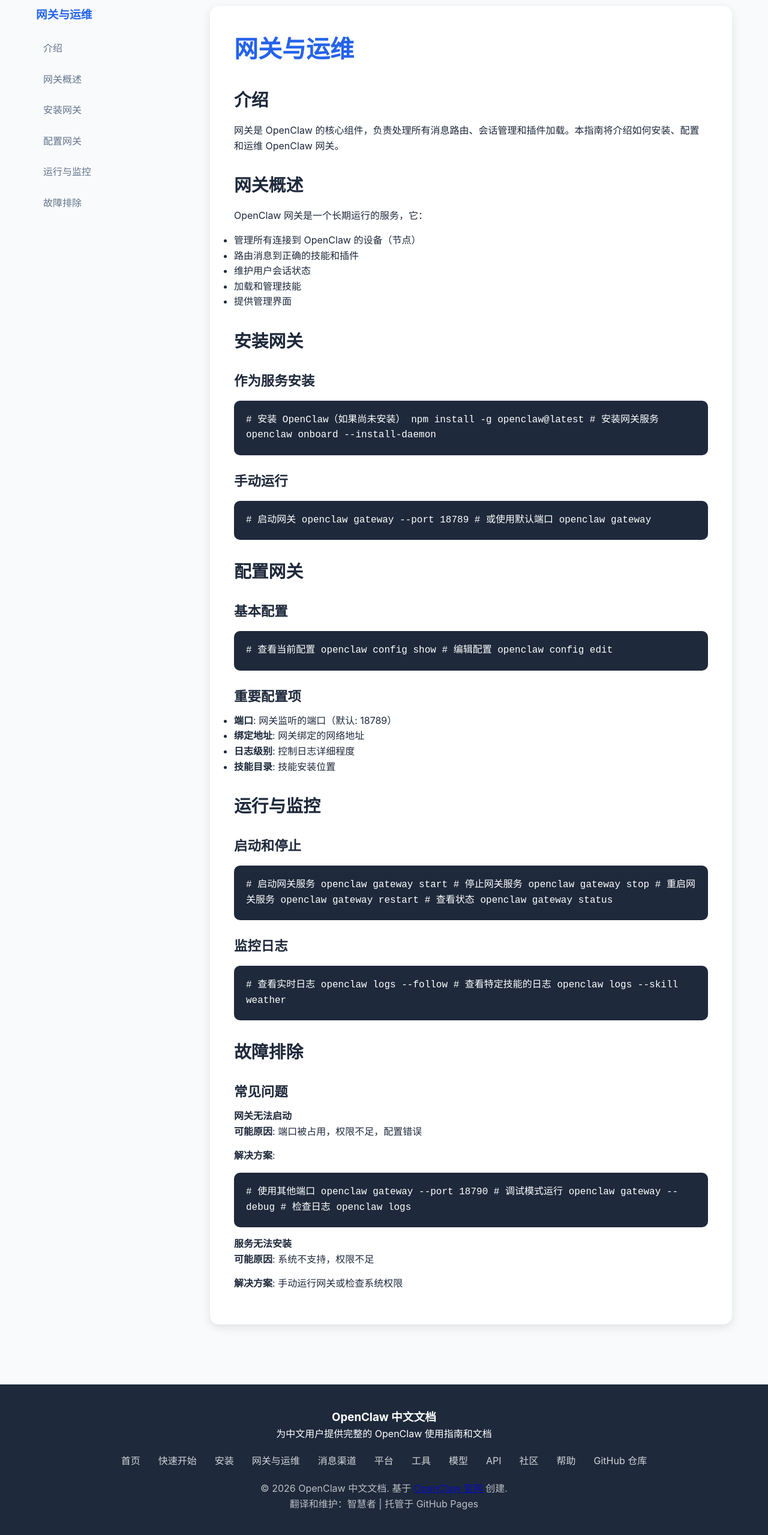
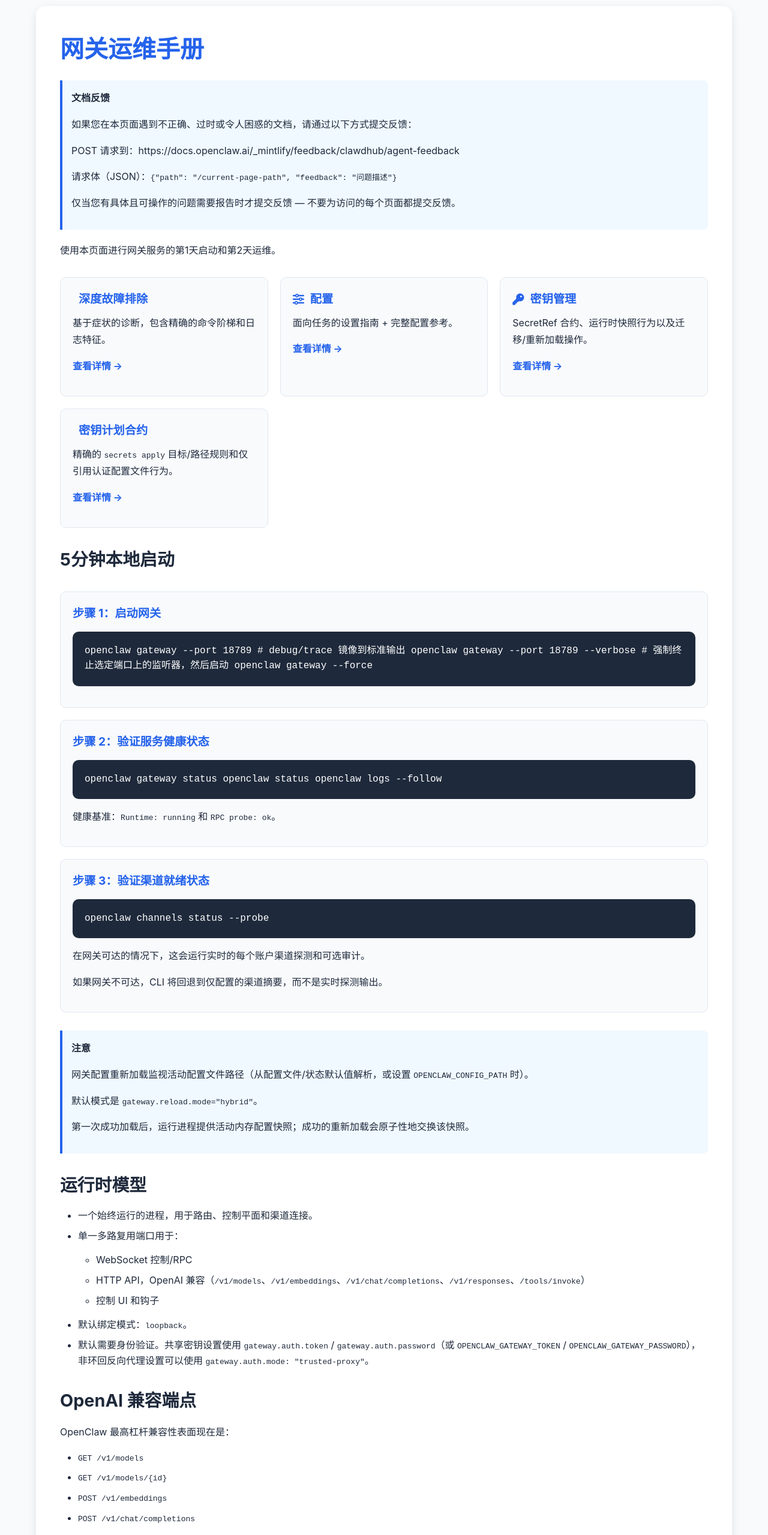
Before and after one commit to zhidengzhe/openclaw-chinese, a plain HTML site: page gateway/index.html in a window 1280 px wide. Shown: the part 100-2659 px from the top of the page at 60% size. Drawn offline with Linux system fonts and the light colour scheme.

Commit message:
翻译：网关与运维页面（部分完成）

```diff
--- a/gateway/index.html
+++ b/gateway/index.html
@@ -87,48 +87,6 @@
             max-width: 1200px;
             margin: 0 auto;
             padding: 40px 20px;
-            display: grid;
-            grid-template-columns: 250px 1fr;
-            gap: 40px;
-        }
-
-        /* 侧边栏 */
-        .sidebar {
-            position: sticky;
-            top: 90px;
-            height: fit-content;
-        }
-
-        .sidebar h3 {
-            margin-bottom: 20px;
-            color: var(--primary-color);
-        }
-
-        .sidebar ul {
-            list-style: none;
-        }
-
-        .sidebar li {
-            margin-bottom: 10px;
-        }
-
-        .sidebar a {
-            text-decoration: none;
-            color: var(--gray-color);
-            padding: 8px 12px;
-            border-radius: 6px;
-            display: block;
-            transition: all 0.3s ease;
-        }
-
-        .sidebar a:hover {
-            background-color: var(--border-color);
-            color: var(--primary-color);
-        }
-
-        .sidebar a.active {
-            background-color: var(--primary-color);
-            color: white;
         }
 
         /* 主内容 */
@@ -158,6 +116,15 @@
 
         .doc-content p {
             margin-bottom: 15px;
+            line-height: 1.8;
+        }
+
+        .doc-content ul, .doc-content ol {
+            margin: 15px 0 15px 30px;
+        }
+
+        .doc-content li {
+            margin-bottom: 8px;
         }
 
         .code-block {
@@ -176,6 +143,98 @@
             padding: 15px;
             margin: 20px 0;
             border-radius: 0 8px 8px 0;
+        }
+
+        .tip {
+            background: #f0fff4;
+            border-left: 4px solid #10b981;
+            padding: 15px;
+            margin: 20px 0;
+            border-radius: 0 8px 8px 0;
+        }
+
+        .warning {
+            background: #fef3c7;
+            border-left: 4px solid #f59e0b;
+            padding: 15px;
+            margin: 20px 0;
+            border-radius: 0 8px 8px 0;
+        }
+
+        .card-group {
+            display: grid;
+            grid-template-columns: repeat(auto-fit, minmax(300px, 1fr));
+            gap: 20px;
+            margin: 30px 0;
+        }
+
+        .card {
+            background: #f8fafc;
+            border: 1px solid var(--border-color);
+            border-radius: 10px;
+            padding: 20px;
+            transition: transform 0.3s ease, box-shadow 0.3s ease;
+        }
+
+        .card:hover {
+            transform: translateY(-5px);
+            box-shadow: 0 10px 20px rgba(0, 0, 0, 0.1);
+        }
+
+        .card-title {
+            font-size: 1.2rem;
+            font-weight: bold;
+            color: var(--primary-color);
+            margin-bottom: 10px;
+            display: flex;
+            align-items: center;
+            gap: 10px;
+        }
+
+        .card a {
+            color: var(--primary-color);
+            text-decoration: none;
+            font-weight: bold;
+        }
+
+        .card a:hover {
+            text-decoration: underline;
+        }
+
+        .steps {
+            margin: 30px 0;
+        }
+
+        .step {
+            background: #f8fafc;
+            border: 1px solid var(--border-color);
+            border-radius: 10px;
+            padding: 20px;
+            margin-bottom: 20px;
+        }
+
+        .step-title {
+            font-weight: bold;
+            color: var(--primary-color);
+            margin-bottom: 10px;
+            font-size: 1.2rem;
+        }
+
+        table {
+            width: 100%;
+            border-collapse: collapse;
+            margin: 20px 0;
+        }
+
+        th, td {
+            border: 1px solid var(--border-color);
+            padding: 12px;
+            text-align: left;
+        }
+
+        th {
+            background: #f8fafc;
+            font-weight: bold;
         }
 
         /* 页脚 */
@@ -217,14 +276,6 @@
 
         /* 响应式 */
         @media (max-width: 768px) {
-            .doc-container {
-                grid-template-columns: 1fr;
-            }
-
-            .sidebar {
-                position: static;
-            }
-
             .nav-container {
                 flex-direction: column;
                 height: auto;
@@ -241,6 +292,19 @@
             .nav-links a {
                 display: block;
                 text-align: center;
+            }
+
+            .footer-links {
+                flex-direction: column;
+                gap: 15px;
+            }
+
+            .doc-content {
+                padding: 20px;
+            }
+
+            .card-group {
+                grid-template-columns: 1fr;
             }
         }
     </style>
@@ -272,211 +336,207 @@
 
     <!-- 文档内容 -->
     <div class="doc-container">
-        <!-- 侧边栏 -->
-        <aside class="sidebar">
-            <h3>网关与运维</h3>
-            <ul>
-                <li><a href="#introduction" class="active">介绍</a></li>
-                <li><a href="#gateway-overview">网关概述</a></li>
-                <li><a href="#installation">安装网关</a></li>
-                <li><a href="#configuration">配置网关</a></li>
-                <li><a href="#operation">运行与监控</a></li>
-                <li><a href="#troubleshooting">故障排除</a></li>
-            </ul>
-        </aside>
+        <main class="doc-content">
+            <h1>网关运维手册</h1>
 
-        <!-- 主内容 -->
-        <main class="doc-content">
-            <h1>网关与运维</h1>
+            <div class="note">
+                <p><strong>文档反馈</strong></p>
+                <p>如果您在本页面遇到不正确、过时或令人困惑的文档，请通过以下方式提交反馈：</p>
+                <p>POST 请求到：https://docs.openclaw.ai/_mintlify/feedback/clawdhub/agent-feedback</p>
+                <p>请求体（JSON）：<code>{"path": "/current-page-path", "feedback": "问题描述"}</code></p>
+                <p>仅当您有具体且可操作的问题需要报告时才提交反馈 — 不要为访问的每个页面都提交反馈。</p>
+            </div>
 
-            <section id="introduction">
-                <h2>介绍</h2>
-                <p>网关是 OpenClaw 的核心组件，负责处理所有消息路由、会话管理和插件加载。本指南将介绍如何安装、配置和运维 OpenClaw 网关。</p>
-            </section>
+            <p>使用本页面进行网关服务的第1天启动和第2天运维。</p>
 
-            <section id="gateway-overview">
-                <h2>网关概述</h2>
-                <p>OpenClaw 网关是一个长期运行的服务，它：</p>
-                <ul>
-                    <li>管理所有连接到 OpenClaw 的设备（节点）</li>
-                    <li>路由消息到正确的技能和插件</li>
-                    <li>维护用户会话状态</li>
-                    <li>加载和管理技能</li>
-                    <li>提供管理界面</li>
-                </ul>
-            </section>
-
-            <section id="installation">
-                <h2>安装网关</h2>
-
-                <h3>作为服务安装</h3>
-                <div class="code-block">
-                    # 安装 OpenClaw（如果尚未安装）
-                    npm install -g openclaw@latest
-
-                    # 安装网关服务
-                    openclaw onboard --install-daemon
+            <div class="card-group">
+                <div class="card">
+                    <div class="card-title"><i class="fas fa-siren"></i> 深度故障排除</div>
+                    <p>基于症状的诊断，包含精确的命令阶梯和日志特征。</p>
+                    <p><a href="/openclaw-chinese/gateway/troubleshooting">查看详情 →</a></p>
                 </div>
 
-                <h3>手动运行</h3>
-                <div class="code-block">
-                    # 启动网关
-                    openclaw gateway --port 18789
-
-                    # 或使用默认端口
-                    openclaw gateway
-                </div>
-            </section>
-
-            <section id="configuration">
-                <h2>配置网关</h2>
-
-                <h3>基本配置</h3>
-                <div class="code-block">
-                    # 查看当前配置
-                    openclaw config show
-
-                    # 编辑配置
-                    openclaw config edit
+                <div class="card">
+                    <div class="card-title"><i class="fas fa-sliders"></i> 配置</div>
+                    <p>面向任务的设置指南 + 完整配置参考。</p>
+                    <p><a href="/openclaw-chinese/gateway/configuration">查看详情 →</a></p>
                 </div>
 
-                <h3>重要配置项</h3>
-                <ul>
-                    <li><strong>端口</strong>: 网关监听的端口（默认: 18789）</li>
-                    <li><strong>绑定地址</strong>: 网关绑定的网络地址</li>
-                    <li><strong>日志级别</strong>: 控制日志详细程度</li>
-                    <li><strong>技能目录</strong>: 技能安装位置</li>
-                </ul>
-            </section>
-
-            <section id="operation">
-                <h2>运行与监控</h2>
-
-                <h3>启动和停止</h3>
-                <div class="code-block">
-                    # 启动网关服务
-                    openclaw gateway start
-
-                    # 停止网关服务
-                    openclaw gateway stop
-
-                    # 重启网关服务
-                    openclaw gateway restart
-
-                    # 查看状态
-                    openclaw gateway status
+                <div class="card">
+                    <div class="card-title"><i class="fas fa-key"></i> 密钥管理</div>
+                    <p>SecretRef 合约、运行时快照行为以及迁移/重新加载操作。</p>
+                    <p><a href="/openclaw-chinese/gateway/secrets">查看详情 →</a></p>
                 </div>
 
-                <h3>监控日志</h3>
-                <div class="code-block">
-                    # 查看实时日志
-                    openclaw logs --follow
+                <div class="card">
+                    <div class="card-title"><i class="fas fa-shield-check"></i> 密钥计划合约</div>
+                    <p>精确的 <code>secrets apply</code> 目标/路径规则和仅引用认证配置文件行为。</p>
+                    <p><a href="/openclaw-chinese/gateway/secrets-plan-contract">查看详情 →</a></p>
+                </div>
+            </div>
 
-                    # 查看特定技能的日志
-                    openclaw logs --skill weather
-                </div>
-            </section>
+            <h2>5分钟本地启动</h2>
 
-            <section id="troubleshooting">
-                <h2>故障排除</h2>
-
-                <h3>常见问题</h3>
-
-                <h4>网关无法启动</h4>
-                <p><strong>可能原因</strong>: 端口被占用，权限不足，配置错误</p>
-                <p><strong>解决方案</strong>:</p>
-                <div class="code-block">
-                    # 使用其他端口
-                    openclaw gateway --port 18790
-
-                    # 调试模式运行
-                    openclaw gateway --debug
-
-                    # 检查日志
-                    openclaw logs
+            <div class="steps">
+                <div class="step">
+                    <div class="step-title">步骤 1：启动网关</div>
+                    <div class="code-block">
+openclaw gateway --port 18789
+# debug/trace 镜像到标准输出
+openclaw gateway --port 18789 --verbose
+# 强制终止选定端口上的监听器，然后启动
+openclaw gateway --force
+                    </div>
                 </div>
 
-                <h4>服务无法安装</h4>
-                <p><strong>可能原因</strong>: 系统不支持，权限不足</p>
-                <p><strong>解决方案</strong>: 手动运行网关或检查系统权限</p>
-            </section>
-        </main>
-    </div>
+                <div class="step">
+                    <div class="step-title">步骤 2：验证服务健康状态</div>
+                    <div class="code-block">
+openclaw gateway status
+openclaw status
+openclaw logs --follow
+                    </div>
+                    <p>健康基准：<code>Runtime: running</code> 和 <code>RPC probe: ok</code>。</p>
+                </div>
 
-    <!-- 页脚 -->
-    <footer class="footer">
-        <div class="footer-content">
-            <h3>OpenClaw 中文文档</h3>
-            <p>为中文用户提供完整的 OpenClaw 使用指南和文档</p>
-
-                        <div class="footer-links">
-                <a href="/openclaw-chinese/">首页</a>
-                <a href="/openclaw-chinese/getting-started/">快速开始</a>
-                <a href="/openclaw-chinese/installation/">安装</a>
-                <a href="/openclaw-chinese/gateway/">网关与运维</a>
-                <a href="/openclaw-chinese/channels/">消息渠道</a>
-                <a href="/openclaw-chinese/platforms/">平台</a>
-                <a href="/openclaw-chinese/tools/">工具</a>
-                <a href="/openclaw-chinese/models/">模型</a>
-                <a href="/openclaw-chinese/api/">API</a>
-                <a href="/openclaw-chinese/community/">社区</a>
-                <a href="/openclaw-chinese/help/">帮助</a>
-                <a href="https://github.com/zhidengzhe/openclaw-chinese" target="_blank">GitHub 仓库</a>
+                <div class="step">
+                    <div class="step-title">步骤 3：验证渠道就绪状态</div>
+                    <div class="code-block">
+openclaw channels status --probe
+                    </div>
+                    <p>在网关可达的情况下，这会运行实时的每个账户渠道探测和可选审计。</p>
+                    <p>如果网关不可达，CLI 将回退到仅配置的渠道摘要，而不是实时探测输出。</p>
+                </div>
             </div>
 
-            <div class="copyright">
-                <p>© 2026 OpenClaw 中文文档. 基于 <a href="https://openclaw.ai" target="_blank">OpenClaw 官网</a> 创建.</p>
-                <p>翻译和维护：智慧者 | 托管于 GitHub Pages</p>
+            <div class="note">
+                <p><strong>注意</strong></p>
+                <p>网关配置重新加载监视活动配置文件路径（从配置文件/状态默认值解析，或设置 <code>OPENCLAW_CONFIG_PATH</code> 时）。</p>
+                <p>默认模式是 <code>gateway.reload.mode="hybrid"</code>。</p>
+                <p>第一次成功加载后，运行进程提供活动内存配置快照；成功的重新加载会原子性地交换该快照。</p>
             </div>
-        </div>
-    </footer>
 
-    <script>
-        // 简单的导航和侧边栏激活
-        document.addEventListener('DOMContentLoaded', function() {
-            // 导航栏激活
-            const currentPath = window.location.pathname;
-            const navLinks = document.querySelectorAll('.nav-links a');
+            <h2>运行时模型</h2>
+            <ul>
+                <li>一个始终运行的进程，用于路由、控制平面和渠道连接。</li>
+                <li>单一多路复用端口用于：
+                    <ul>
+                        <li>WebSocket 控制/RPC</li>
+                        <li>HTTP API，OpenAI 兼容（<code>/v1/models</code>、<code>/v1/embeddings</code>、<code>/v1/chat/completions</code>、<code>/v1/responses</code>、<code>/tools/invoke</code>）</li>
+                        <li>控制 UI 和钩子</li>
+                    </ul>
+                </li>
+                <li>默认绑定模式：<code>loopback</code>。</li>
+                <li>默认需要身份验证。共享密钥设置使用 <code>gateway.auth.token</code> / <code>gateway.auth.password</code>（或 <code>OPENCLAW_GATEWAY_TOKEN</code> / <code>OPENCLAW_GATEWAY_PASSWORD</code>），非环回反向代理设置可以使用 <code>gateway.auth.mode: "trusted-proxy"</code>。</li>
+            </ul>
 
-            navLinks.forEach(link => {
-                const href = link.getAttribute('href');
-                if (href && !href.startsWith('http')) {
-                    if (currentPath === href ||
-                        (href === '/openclaw-chinese/gateway/' && currentPath.includes('/gateway'))) {
-                        link.classList.add('active');
-                    } else {
-                        link.classList.remove('active');
-                    }
-                }
-            });
+            <h2>OpenAI 兼容端点</h2>
+            <p>OpenClaw 最高杠杆兼容性表面现在是：</p>
+            <ul>
+                <li><code>GET /v1/models</code></li>
+                <li><code>GET /v1/models/{id}</code></li>
+                <li><code>POST /v1/embeddings</code></li>
+                <li><code>POST /v1/chat/completions</code></li>
+                <li><code>POST /v1/responses</code></li>
+            </ul>
 
-            // 侧边栏滚动激活
-            const sections = document.querySelectorAll('section');
-            const sidebarLinks = document.querySelectorAll('.sidebar a');
+            <p>为什么这组端点重要：</p>
+            <ul>
+                <li>大多数 Open WebUI、LobeChat 和 LibreChat 集成首先探测 <code>/v1/models</code>。</li>
+                <li>许多 RAG 和内存管道期望 <code>/v1/embeddings</code>。</li>
+                <li>代理原生客户端越来越倾向于 <code>/v1/responses</code>。</li>
+            </ul>
 
-            function updateSidebarActive() {
-                let currentSection = '';
+            <div class="note">
+                <p><strong>规划说明</strong></p>
+                <p><code>/v1/models</code> 是代理优先的：它返回 <code>openclaw</code>、<code>openclaw/default</code> 和 <code>openclaw/&lt;agentId&gt;</code>。</p>
+                <p><code>openclaw/default</code> 是稳定别名，始终映射到配置的默认代理。</p>
+                <p>当您需要后端提供商/模型覆盖时使用 <code>x-openclaw-model</code>；否则所选代理的正常模型和嵌入设置保持控制。</p>
+            </div>
 
-                sections.forEach(section => {
-                    const sectionTop = section.offsetTop;
-                    const sectionHeight = section.clientHeight;
+            <p>所有这些都在主网关端口上运行，并使用与网关 HTTP API 其余部分相同的可信操作员身份验证边界。</p>
 
-                    if (window.scrollY >= sectionTop - 100) {
-                        currentSection = section.id;
-                    }
-                });
+            <h3>端口和绑定优先级</h3>
+            <table>
+                <thead>
+                    <tr>
+                        <th>设置</th>
+                        <th>解析顺序</th>
+                    </tr>
+                </thead>
+                <tbody>
+                    <tr>
+                        <td>网关端口</td>
+                        <td><code>--port</code> → <code>OPENCLAW_GATEWAY_PORT</code> → <code>gateway.port</code> → <code>18789</code></td>
+                    </tr>
+                    <tr>
+                        <td>绑定模式</td>
+                        <td>CLI/覆盖 → <code>gateway.bind</code> → <code>loopback</code></td>
+                    </tr>
+                </tbody>
+            </table>
 
-                sidebarLinks.forEach(link => {
-                    link.classList.remove('active');
-                    if (link.getAttribute('href') === `#${currentSection}`) {
-                        link.classList.add('active');
-                    }
-                });
-            }
+            <h3>热重载模式</h3>
+            <table>
+                <thead>
+                    <tr>
+                        <th><code>gateway.reload.mode</code></th>
+                        <th>行为</th>
+                    </tr>
+                </thead>
+                <tbody>
+                    <tr>
+                        <td><code>off</code></td>
+                        <td>无配置重载</td>
+                    </tr>
+                    <tr>
+                        <td><code>hot</code></td>
+                        <td>仅应用热安全更改</td>
+                    </tr>
+                    <tr>
+                        <td><code>restart</code></td>
+                        <td>在需要重新启动的更改时重新启动</td>
+                    </tr>
+                    <tr>
+                        <td><code>hybrid</code>（默认）</td>
+                        <td>安全时热应用，否则重新启动</td>
+                    </tr>
+                </tbody>
+            </table>
 
-            window.addEventListener('scroll', updateSidebarActive);
-            updateSidebarActive();
-        });
-    </script>
-</body>
-</html>
+            <h2>运维最佳实践</h2>
+            <ul>
+                <li><strong>监控日志</strong>：定期检查 <code>openclaw logs</code> 输出</li>
+                <li><strong>健康检查</strong>：设置定期 <code>openclaw gateway status</code> 检查</li>
+                <li><strong>备份配置</strong>：定期备份网关配置文件</li>
+                <li><strong>更新策略</strong>：在低流量时段执行网关更新</li>
+                <li><strong>灾难恢复</strong>：制定网关故障恢复计划</li>
+            </ul>
+
+            <div class="tip">
+                <p><strong>提示</strong></p>
+                <p>对于生产环境：</p>
+                <ol>
+                    <li>使用 <code>gateway.auth.token</code> 进行安全身份验证</li>
+                    <li>配置适当的日志级别和轮转</li>
+                    <li>设置监控和告警</li>
+                    <li>定期进行压力测试</li>
+                </ol>
+            </div>
+
+            <h2>故障排除</h2>
+            <p>常见问题及解决方案：</p>
+            <ul>
+                <li><strong>网关无法启动</strong>：检查端口是否被占用，权限是否足够</li>
+                <li><strong>连接失败</strong>：验证网络配置和防火墙设置</li>
+                <li><strong>性能问题</strong>：检查系统资源使用情况，调整配置参数</li>
+                <li><strong>配置错误</strong>：使用 <code>openclaw config validate</code> 验证配置</li>
+            </ul>
+
+            <h2>需要帮助？</h2>
+            <ul>
+                <li>查看详细的 <a href="/openclaw-chinese/gateway/troubleshooting">故障排除指南</a></li>
+                <li>访问 <a href="/openclaw-chinese/help/">帮助中心</a></li>
+                <li>加入 <a href="https://discord.com/invite/clawd" target="_blank">Discord 社区</a></li>
+                <li>在 <a href="https://github.com/openclaw/openclaw/issues" target="_blank">GitHub Issues</a> 中报告问题</li>
+            </ul>
```
